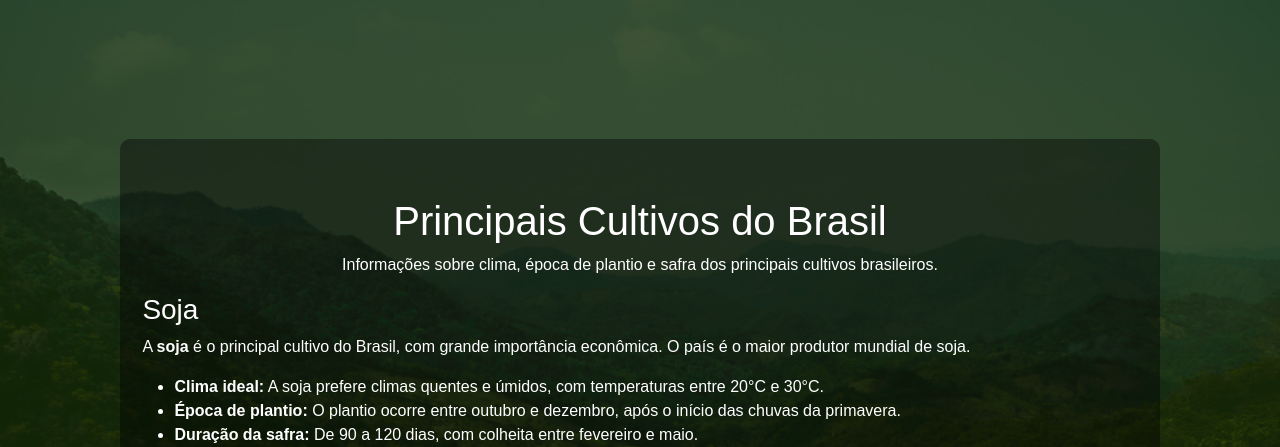
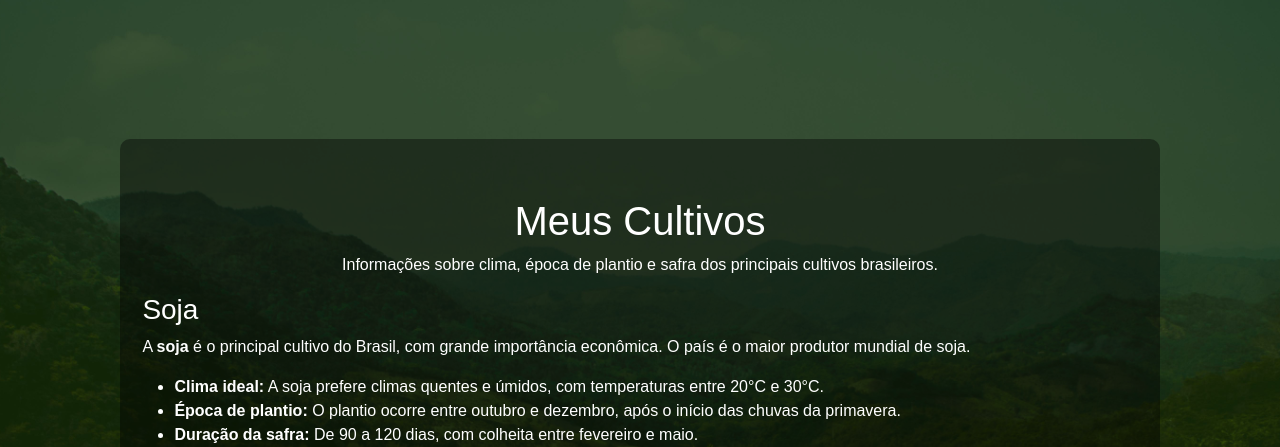
Before and after one commit to viniciuscota/meuclima, a Flask app: template aplication/templates/cultivo.html in a window 1280 px wide. Shown: the part 76-523 px from the top of the page. Run offline with Flask 3, Linux system fonts and the light colour scheme; the template is opened without the code that fills it, so the values that code supplies are empty.

Commit message:
Update cultivo.html

```diff
--- a/aplication/templates/cultivo.html
+++ b/aplication/templates/cultivo.html
@@ -21,7 +21,7 @@
 
 <div class="container mt-5">
         <div class="cultivo-header text-center">
-            <h1>Principais Cultivos do Brasil</h1>
+            <h1>Meus Cultivos</h1>
             <p>Informações sobre clima, época de plantio e safra dos principais cultivos brasileiros.</p>
         </div>
 
```
